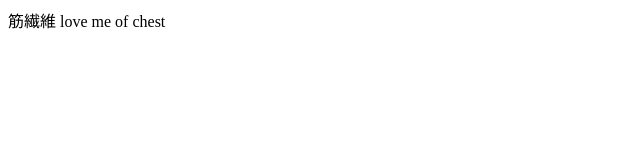
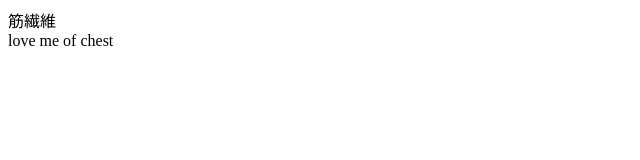
Before and after one commit to raika10/20250428-1, a plain HTML site: page index.html in a window 1280 px wide. Shown: the whole page, without its empty margins (0-640 px from the left). Drawn offline with Linux system fonts and the light colour scheme.

Commit message:
Update index.html
改行

```diff
--- a/index.html
+++ b/index.html
@@ -5,6 +5,6 @@
     <title>パンプアップ</title>
   </head>
   <body>
-    筋繊維 love me of chest
+    筋繊維 <br>love me of chest
   </body>
 </html>
```
